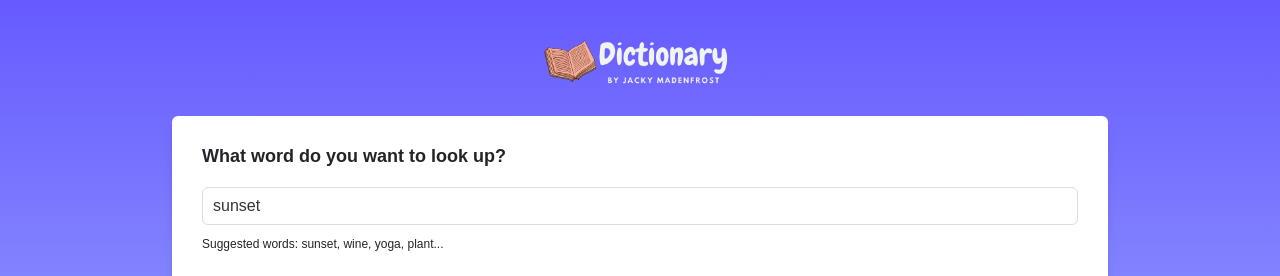
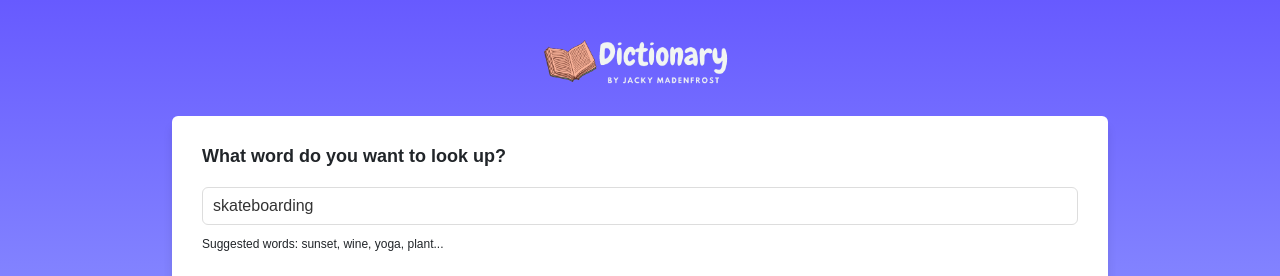
Before and after one commit to jackymadenfrost/react-dictionary-app, a React (Create React App) app: page / in a window 1280 px wide. Shown: the top 276 px of the page. Built offline with nearby package versions, Linux system fonts and the light colour scheme; no server answers.

Commit message:
added default keyword

```diff
--- a/src/App.js
+++ b/src/App.js
@@ -10,7 +10,7 @@ export default function App() {
           <img src={logo} className="App-logo img-fluid" alt="logo"></img>
         </header>
         <main>
-          <Dictionary defaultkeyword="sunset" />
+          <Dictionary defaultkeyword="skateboarding" />
         </main>
         <footer className="App-footer">
           {" "}
```
